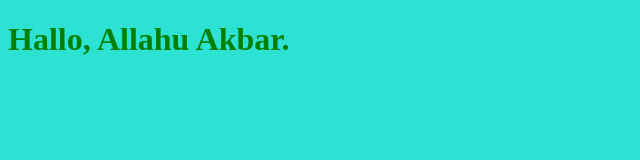
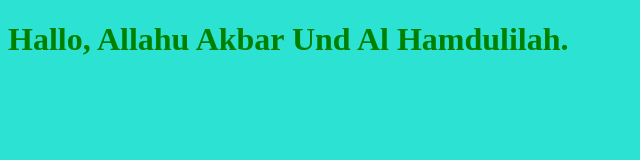
Before and after one commit to Hmht96/myproject, a plain HTML site: page index.html in a window 1280 px wide. Shown: the whole page, without its empty margins (0-640 px from the left). Drawn offline with Linux system fonts and the light colour scheme.

Commit message:
edite the html file

```diff
--- a/index.html
+++ b/index.html
@@ -7,7 +7,7 @@
     <link rel="stylesheet" href="style.css">
 </head>
 <body>
- <h1>Hallo, Allahu Akbar.</h1>
+ <h1>Hallo, Allahu Akbar Und Al Hamdulilah.</h1>
     <script src="app.js "></script>
 
 </body>
```
